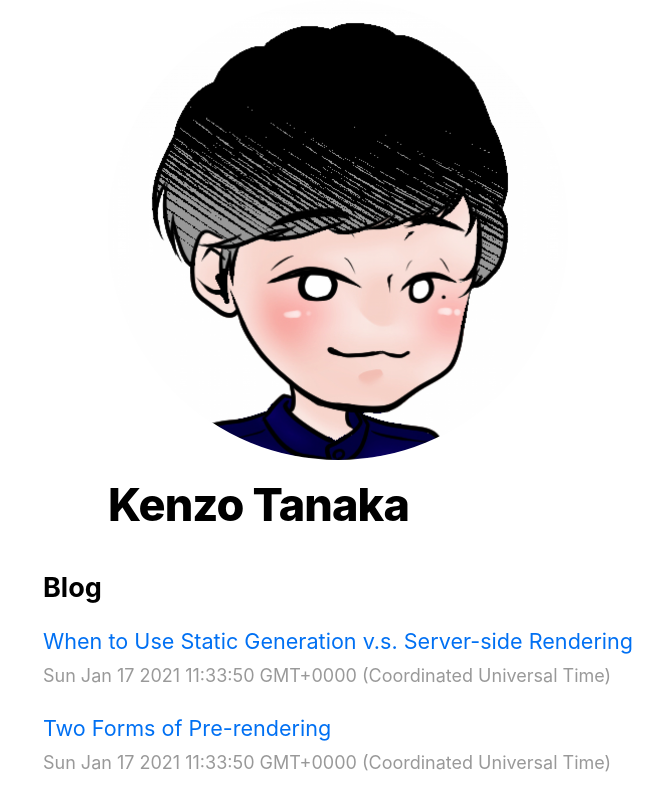
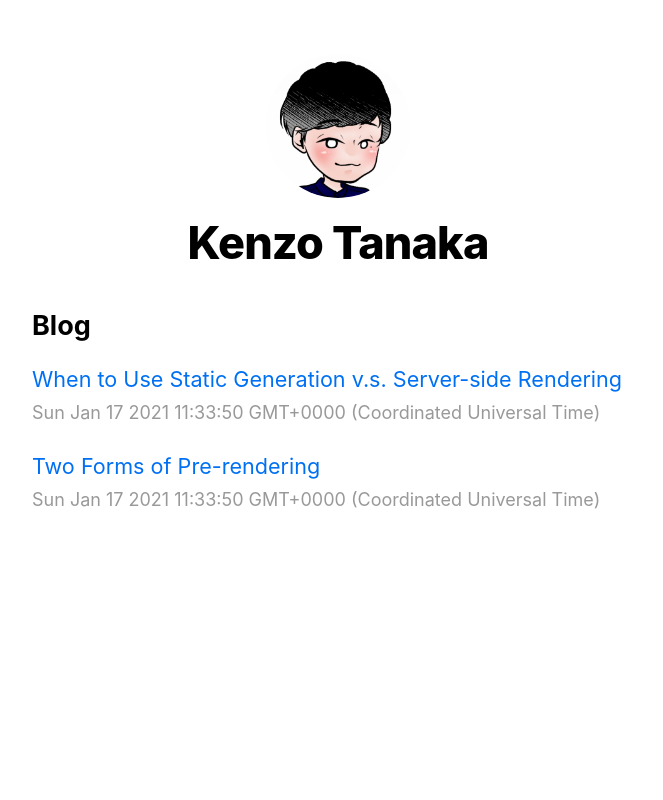
Before and after one commit to kenzo-tanaka/nextJsBlog, a Next.js app: page / in a window 1280 px wide. Shown: the whole page, without its empty margins (302-965 px from the left). Built offline with nearby package versions, Linux system fonts and the light colour scheme.

Commit message:
fix layout.module.css

```diff
--- a/components/layout.module.css
+++ b/components/layout.module.css
@@ -1,23 +1,25 @@
 .container {
-  min-height: 100vh;
-  padding: 0 0.5rem;
+  max-width: 36rem;
+  padding: 0 1rem;
+  margin: 3rem auto 6rem;
+}
+
+.header {
   display: flex;
   flex-direction: column;
-  justify-content: center;
   align-items: center;
 }
 
-.title {
-  margin: 0;
-  line-height: 1.15;
-  font-size: 4rem;
+.headerImage {
+  width: 6rem;
+  height: 6rem;
 }
 
-.main {
-  padding: 5rem 0;
-  flex: 1;
-  display: flex;
-  flex-direction: column;
-  justify-content: center;
-  align-items: center;
+.headerHomeImage {
+  width: 8rem;
+  height: 8rem;
 }
+
+.backToHome {
+  margin: 3rem 0 0;
+}
```
